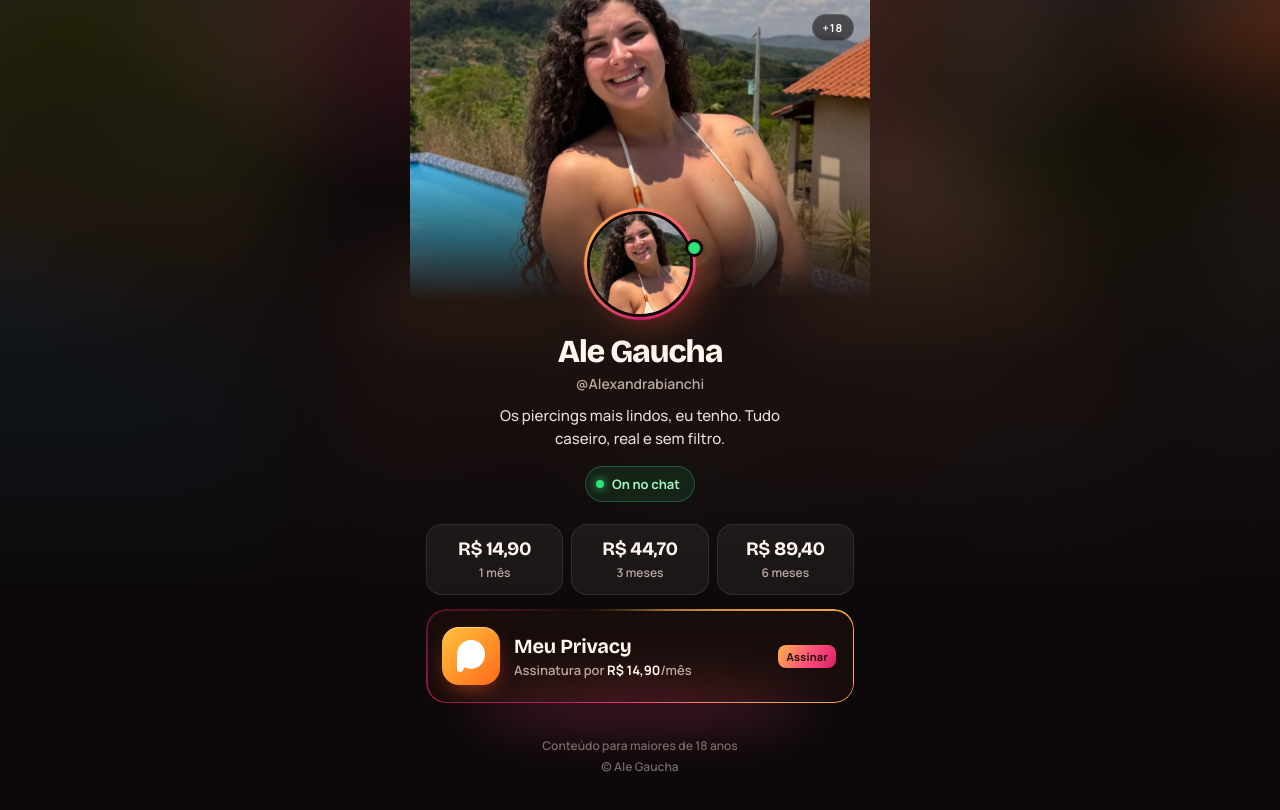
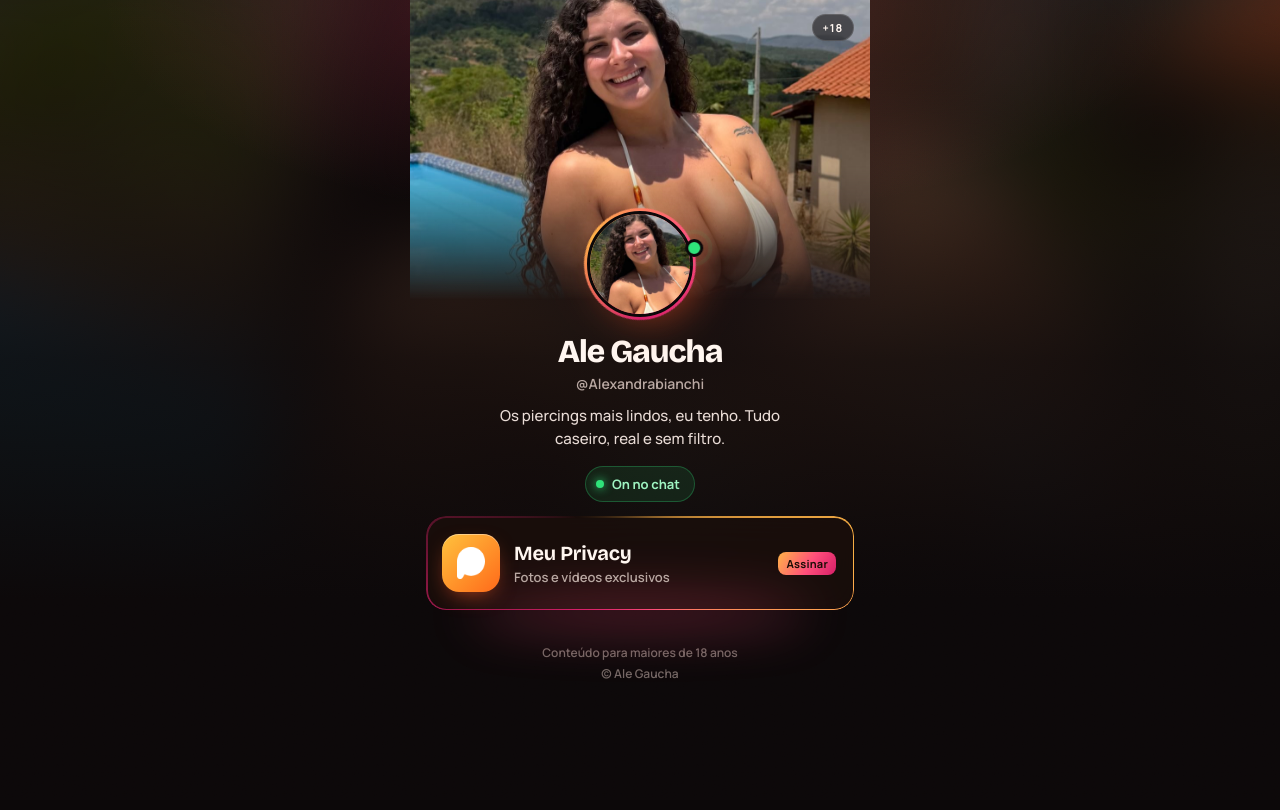
Before and after one commit to santrick/ale-gaucha, a plain HTML site: page index.html in a window 1280 px wide. Drawn offline with nearby package versions, Linux system fonts and the light colour scheme.

Commit message:
Tira os valores dos planos
Co-Authored-By: Claude Opus 5.5 <noreply@anthropic.com>

```diff
--- a/index.html
+++ b/index.html
@@ -4,7 +4,7 @@
 <meta charset="utf-8">
 <meta name="viewport" content="width=device-width, initial-scale=1, viewport-fit=cover">
 <title>Ale Gaucha | Links</title>
-<meta name="description" content="Privacy da Ale Gaucha. Assinatura por R$ 14,90/mês.">
+<meta name="description" content="Meu conteúdo exclusivo no Privacy.">
 <meta name="theme-color" content="#0c0809">
 <meta property="og:title" content="Ale Gaucha | Privacy">
 <meta property="og:description" content="Meu conteúdo exclusivo no Privacy.">
@@ -220,14 +220,13 @@
       <p class="handle">@Alexandrabianchi</p>
       <p class="bio">Os piercings mais lindos, eu tenho. Tudo caseiro, real e sem filtro.</p>
       <span class="status"><i></i>On no chat</span>
-      <div class="stats"><div><b>R$ 14,90</b><small>1 mês</small></div><div><b>R$ 44,70</b><small>3 meses</small></div><div><b>R$ 89,40</b><small>6 meses</small></div></div>
     </section>
 
     <!-- ====== EDITE AQUI: links ====== -->
     <nav class="links">
       <a class="card main" href="https://privacy.com.br/profile/Alexandrabianchi/preview?mode=checkout" target="_blank" rel="noopener">
         <span class="chip"><img src="img/logo-privacy-p.png" alt=""></span>
-        <span class="txt"><b>Meu Privacy</b><small>Assinatura por <strong>R$ 14,90</strong>/mês</small></span>
+        <span class="txt"><b>Meu Privacy</b><small>Fotos e vídeos exclusivos</small></span>
         <span class="pill">Assinar</span>
         <span class="glow"></span>
       </a>
```
